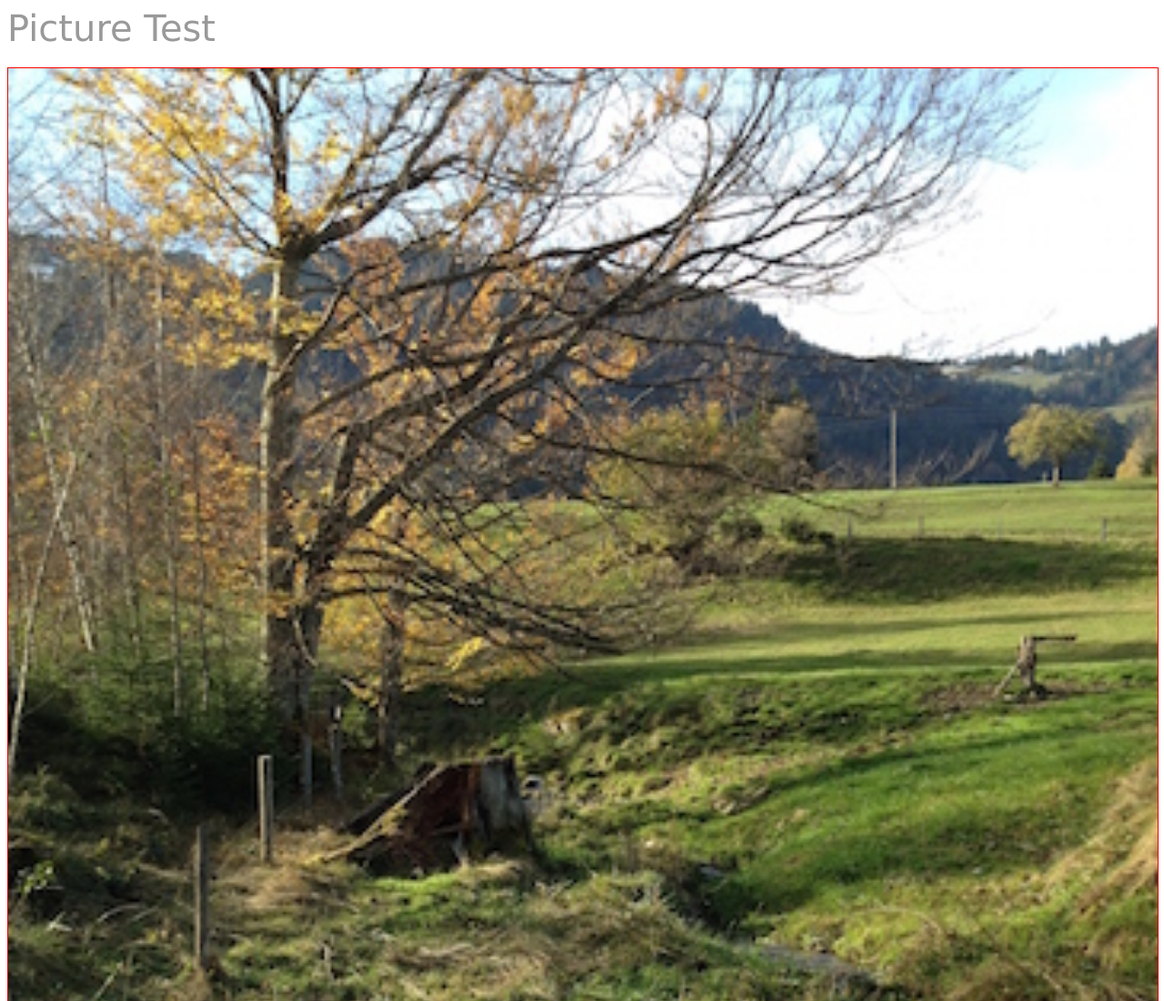
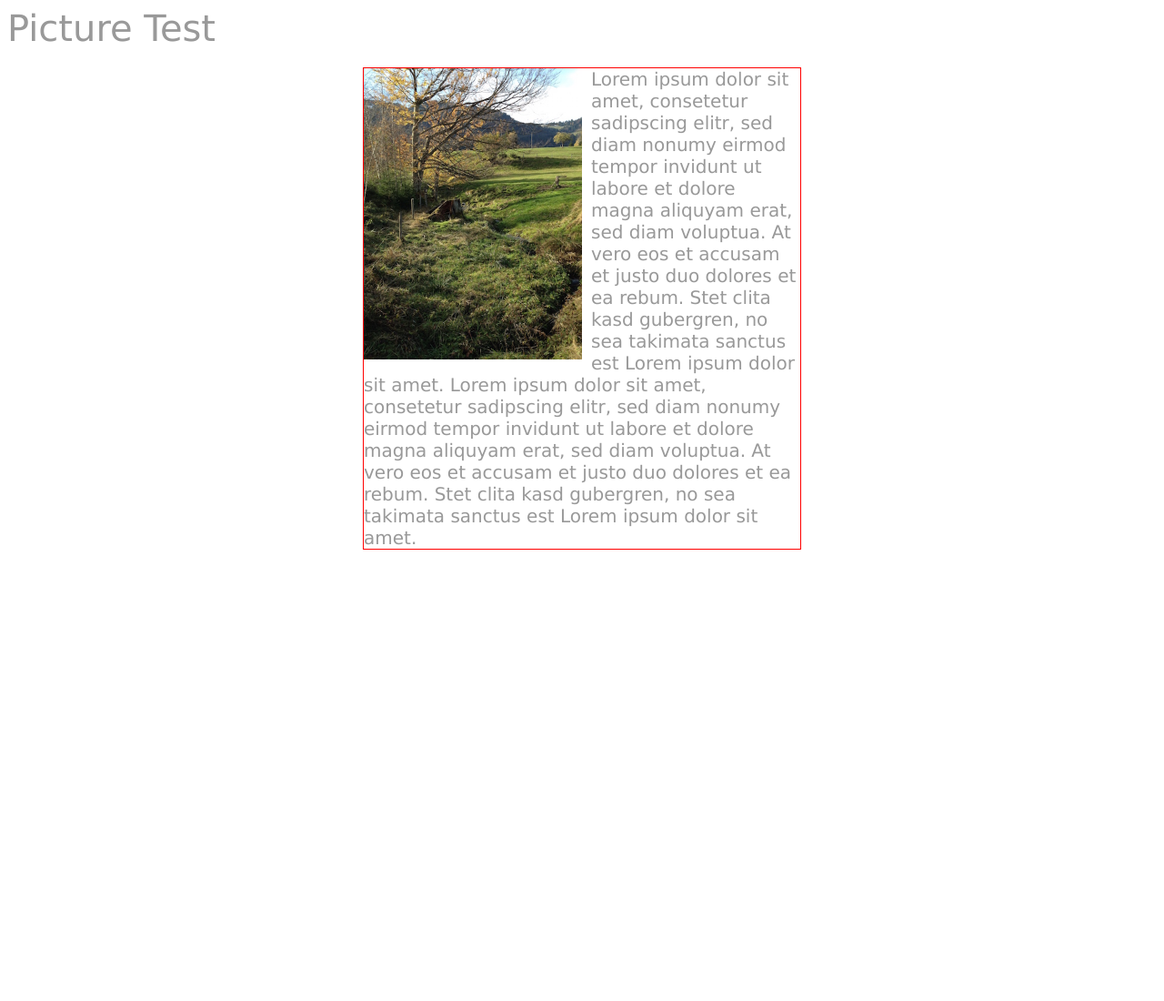
Before and after one commit to sbarthel/sbarthel.github.io, a plain HTML site: page images/picture.html in a window 1280 px wide. Shown: the top 1100 px of the page at 91% size. After the commit the page ends 800 px from the top, so only its background shows below. Drawn offline with Linux system fonts and the light colour scheme.

Commit message:
added picture elem
picture elem

```diff
--- a/images/picture.html
+++ b/images/picture.html
@@ -14,11 +14,21 @@
 		}
 		section {
 			width: 100%;
+			max-width: 480px;
 			margin: 1rem auto;
 			border: 1px solid red;
 		}
+
 		img {
-			width: 100%;
+			max-width: 100%;
+			margin-bottom: 10px;
+		}
+		@media (min-width: 320px) {
+			img {
+				float: left;
+				margin-right: 10px;
+				max-width: 50%;
+			}
 		}
 
 	</style>
@@ -29,9 +39,17 @@
 	 Picture Test
 	</header>
 	<section>
-		<img srcset="img/berg.JPG 320w, img/nature.jpg 480w"
+	 <picture>
+	 	<source media="(min-width: 480px)" srcset="img/nature.jpg 1x, img/window.jpg 2x" />
+	 	<source media="(min-width: 320px)" srcset="img/text.jpg 480w" />
+	 	<source media="(min-width: 200px)" srcset="img/nature.jpg 320w" />
+		<img src="img/berg.JPG"
 			alt="pic"
 		/>
+	 </picture>
+
+	 Lorem ipsum dolor sit amet, consetetur sadipscing elitr, sed diam nonumy eirmod tempor invidunt ut labore et dolore magna aliquyam erat, sed diam voluptua. At vero eos et accusam et justo duo dolores et ea rebum. Stet clita kasd gubergren, no sea takimata sanctus est Lorem ipsum dolor sit amet. Lorem ipsum dolor sit amet, consetetur sadipscing elitr, sed diam nonumy eirmod tempor invidunt ut labore et dolore magna aliquyam erat, sed diam voluptua. At vero eos et accusam et justo duo dolores et ea rebum. Stet clita kasd gubergren, no sea takimata sanctus est Lorem ipsum dolor sit amet.
+
 	</section>
 </body>
 </html>
```
